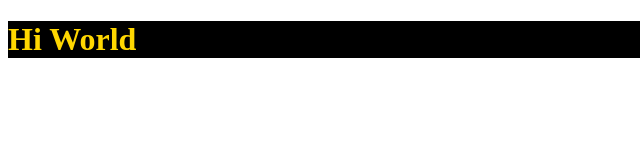
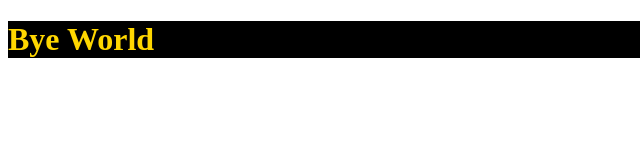
Before and after one commit to HenSovatra/Intern9Afternoon, a plain HTML site: page index.html in a window 1280 px wide. Shown: the full height of the page, 0-640 px from the left. Drawn offline with Linux system fonts and the light colour scheme.

Commit message:
change to bye world

```diff
--- a/index.html
+++ b/index.html
@@ -7,6 +7,6 @@
     <link rel="stylesheet" href="style.css">
 </head>
 <body>
-    <h1>Hi World</h1>
+    <h1>Bye World</h1>
 </body>
 </html>
```
